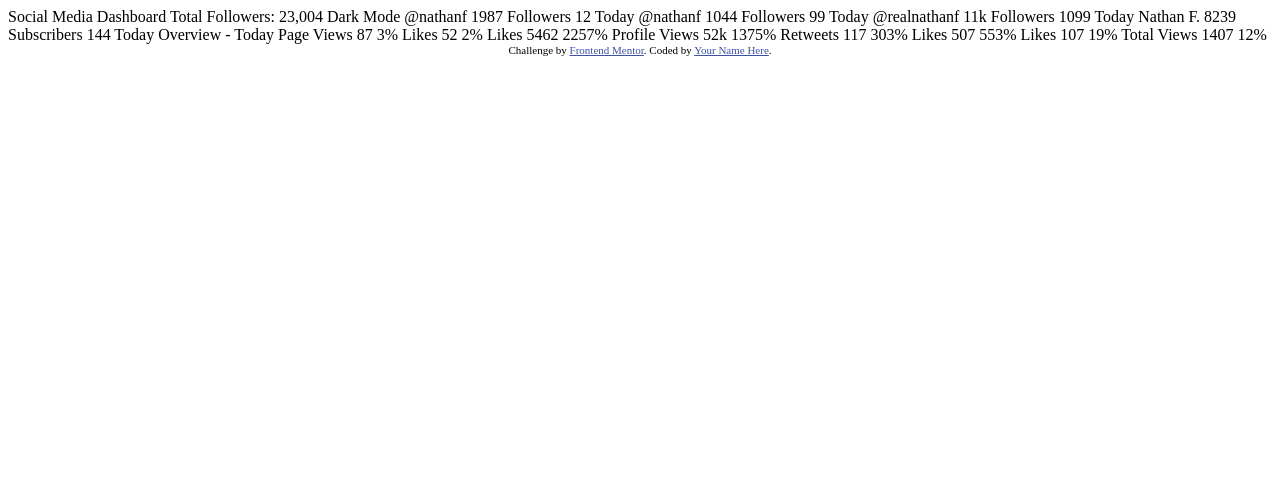
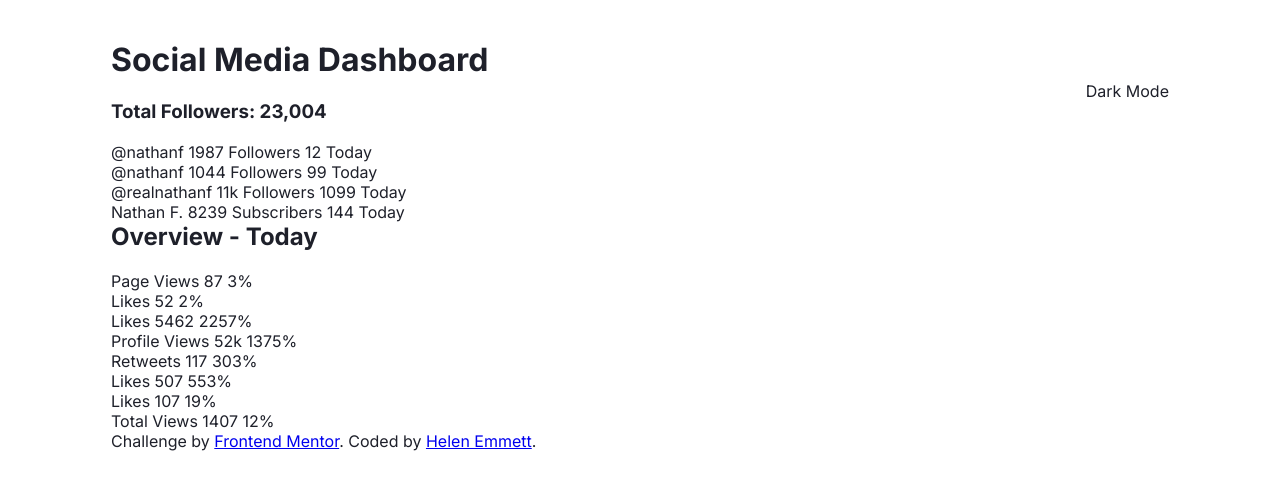
Before and after one commit to HelenEmmett/fem-dark-light-toggle, a plain HTML site: page index.html in a window 1280 px wide. Drawn offline with Linux system fonts and the light colour scheme.

Commit message:
Beginning to add styles
Added HTML basic structure, and have begun adding in colours, fonts and basic structural css styles.

```diff
--- a/css/styles.css
+++ b/css/styles.css
@@ -0,0 +1,97 @@
+:root {
+    --lime: hsl(163, 72%, 41%);
+    --red: hsl(356, 69%, 56%);
+    --facebook: hsl(208, 92%, 53%);
+    --twitter: hsl(203, 89%, 53%);
+    --instagram-start: linear-gradient(to right, hsl(37, 97%, 70%), hsl(329, 70%, 58%));
+    --youtube: hsl(348, 97%, 39%);
+    --dark-toggle: linear-gradient(to right, hsl(210, 78%, 56%), hsl(146, 68%, 55%));
+    --light-toggle: hsl(230, 22%, 74%);
+    --dark-blue: hsl(230, 17%, 14%);
+    --dark-blue-top: hsl(232, 19%, 15%);
+    --dark-desat-blue: hsl(228, 28%, 20%);
+    --desat-blue: hsl(228, 34%, 66%);
+    --white: hsl(0, 0%, 100%);
+    --pale-blue: hsl(225, 100%, 98%);
+    --light-gray-blue: hsl(227, 47%, 96%);
+    --dark-gray-blue: hsl(228, 12%, 44%);
+
+    --background: var(--white);
+    --top-bg-pattern: var(--pale-blue);
+    --card-bg: var(--light-gray-blue);
+    --text-primary: var(--dark-blue);
+    --text-secondary: var(--dark-gray-blue);
+}
+
+* { box-sizing: border-box; }
+
+html, body {
+    font-family: 'Inter', sans-serif;
+    font-size: 100%;
+    padding: 0;
+    margin: 0;
+    height: 100%;
+    background: var(--background);
+    color: var(--text-primary);
+}
+
+body.dark {
+    --background: var(--dark-blue);
+    --top-bg-pattern: var(--dark-blue-top);
+    --card-bg: var(--dark-desat-blue);
+    --text-primary: var(--white);
+    --text-secondary: var(--desat-blue);
+}
+
+body.light {
+    --background: var(--white);
+    --top-bg-pattern: var(--pale-blue);
+    --card-bg: var(--light-gray-blue);
+    --text-primary: var(--dark-blue);
+    --text-secondary: var(--dark-gray-blue);
+}
+
+/* Typography styles */
+
+h1, h2, h3, h4, h5, h6 {
+    margin-top: 0;
+}
+
+#header {
+    padding-top: 40px;
+}
+
+#logo {
+
+}
+
+#mode {
+
+}
+
+.container {
+    margin: 0 auto 3rem;
+    padding: 0 1.625rem;
+}
+
+.grid-container {
+
+}
+
+/* Screen sizes over 600px, tablet and large phones */
+@media only screen and (min-width: 37.5rem) {
+
+}
+
+/* Screen sizes over 1150px, laptops and desktops */
+@media only screen and (min-width: 71.875rem) {
+    #header {
+        display: flex;
+        justify-content: space-between;
+        align-items: center;
+    }
+    .container {
+        max-width: 69.375rem;
+        margin: 0 auto;
+    }
+}
--- a/index.html
+++ b/index.html
@@ -2,86 +2,101 @@
 <html lang="en">
 <head>
     <meta charset="UTF-8">
-  <meta name="viewport" content="width=device-width, initial-scale=1.0"> <!-- displays site properly based on user's device -->
+    <!-- displays site properly based on user's device -->
+    <meta name="viewport" content="width=device-width, initial-scale=1.0">
+    <link rel="icon" type="image/png" sizes="32x32" href="./images/favicon-32x32.png">
+    <link rel="stylesheet" type="text/css" href="css/styles.css" />
+    <script defer type="text/javascript" src="js/scripts.js"></script>
 
-  <link rel="icon" type="image/png" sizes="32x32" href="./images/favicon-32x32.png">
+    <link rel="preconnect" href="https://fonts.googleapis.com">
+    <link rel="preconnect" href="https://fonts.gstatic.com" crossorigin>
+    <link href="https://fonts.googleapis.com/css2?family=Inter:wght@400;700&display=swap" rel="stylesheet">
 
-  <title>Frontend Mentor | [Challenge Name Here]</title>
+    <title>Frontend Mentor | Social media dashboard with theme switcher</title>
 
-  <!-- Feel free to remove these styles or customise in your own stylesheet 👍 -->
-  <style>
-    .attribution { font-size: 11px; text-align: center; }
-    .attribution a { color: hsl(228, 45%, 44%); }
-  </style>
 </head>
 <body>
-
-  Social Media Dashboard
-  Total Followers: 23,004
-
-  Dark Mode
-
-
-
+    <header id="header" class="container">
+        <div id="logo">
+            <h1>Social Media Dashboard</h1>
+            <h3>Total Followers: 23,004</h3>
+        </div>
+        <div id="mode">Dark Mode</div>
+    </header>
+    <main>
+        <section class="container grid-container">
+            <div class="card">
                 @nathanf
                 1987
                 Followers
                 12 Today
-
+            </div>
+            <div class="card">
                 @nathanf
                 1044
                 Followers
                 99 Today
-
+            </div>
+            <div class="card">
                 @realnathanf
                 11k
                 Followers
                 1099 Today
-
+            </div>
+            <div class="card">
                 Nathan F.
                 8239
                 Subscribers
                 144 Today
-
-
-
-  Overview - Today
-
+            </div>
+        </section>
+        <section class="container grid-container">
+            <h2>Overview - Today</h2>
+            <div class="card">
                 Page Views
                 87
                 3%
-
+            </div>
+            <div class="card">
                 Likes
                 52
                 2%
-
+            </div>
+            <div class="card">
                 Likes
                 5462
                 2257%
-
+            </div>
+            <div class="card">
                 Profile Views
                 52k
                 1375%
-
+            </div>
+            <div class="card">
                 Retweets
                 117
                 303%
-
+            </div>
+            <div class="card">
                 Likes
                 507
                 553%
-
+            </div>
+            <div class="card">
                 Likes
                 107
                 19%
-
+            </div>
+            <div class="card">
                 Total Views
                 1407
                 12%
-
-  <div class="attribution">
+            </div>
+        </section>
+    </main>
+  <div class="attribution container">
     Challenge by <a href="https://www.frontendmentor.io?ref=challenge" target="_blank">Frontend Mentor</a>.
-    Coded by <a href="#">Your Name Here</a>.
+    Coded by <a href="#">Helen Emmett</a>.
   </div>
 </body>
 </html>
```
Lines whose indentation alone changed are shown as unchanged.
